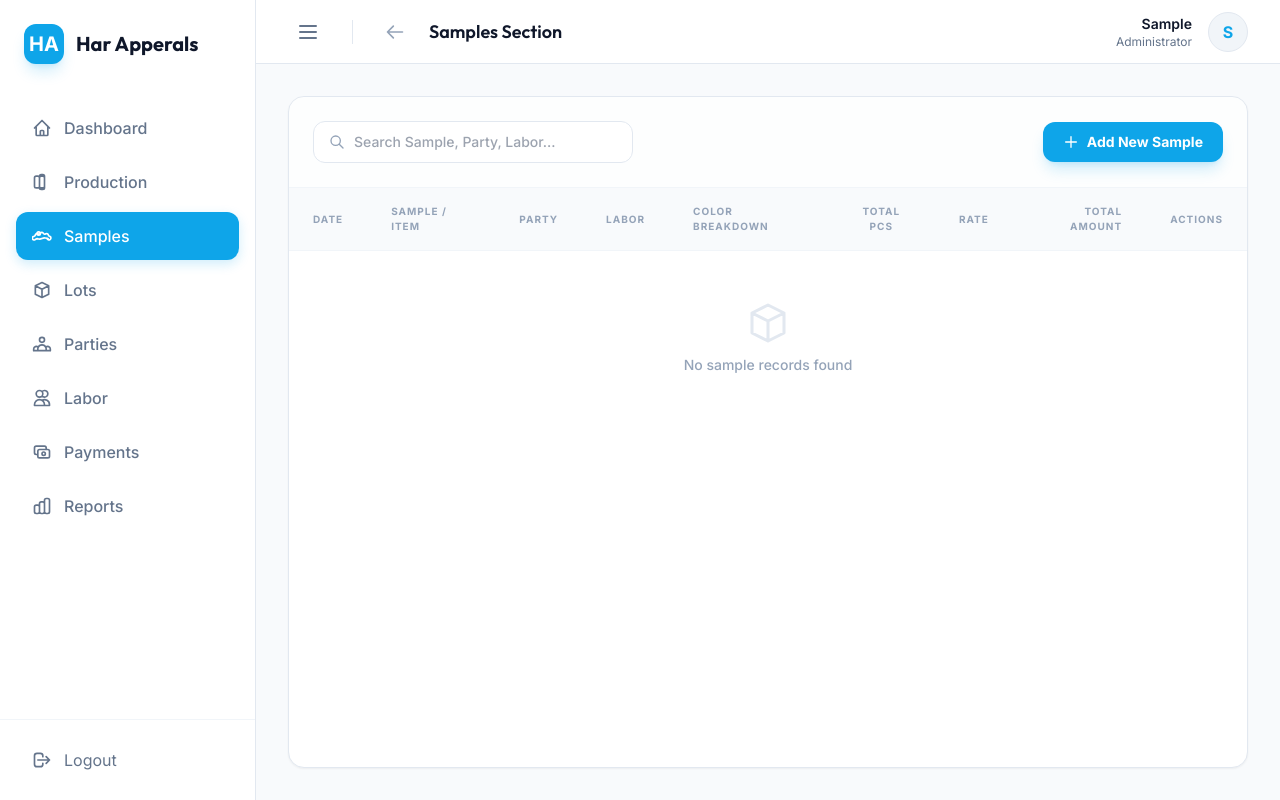
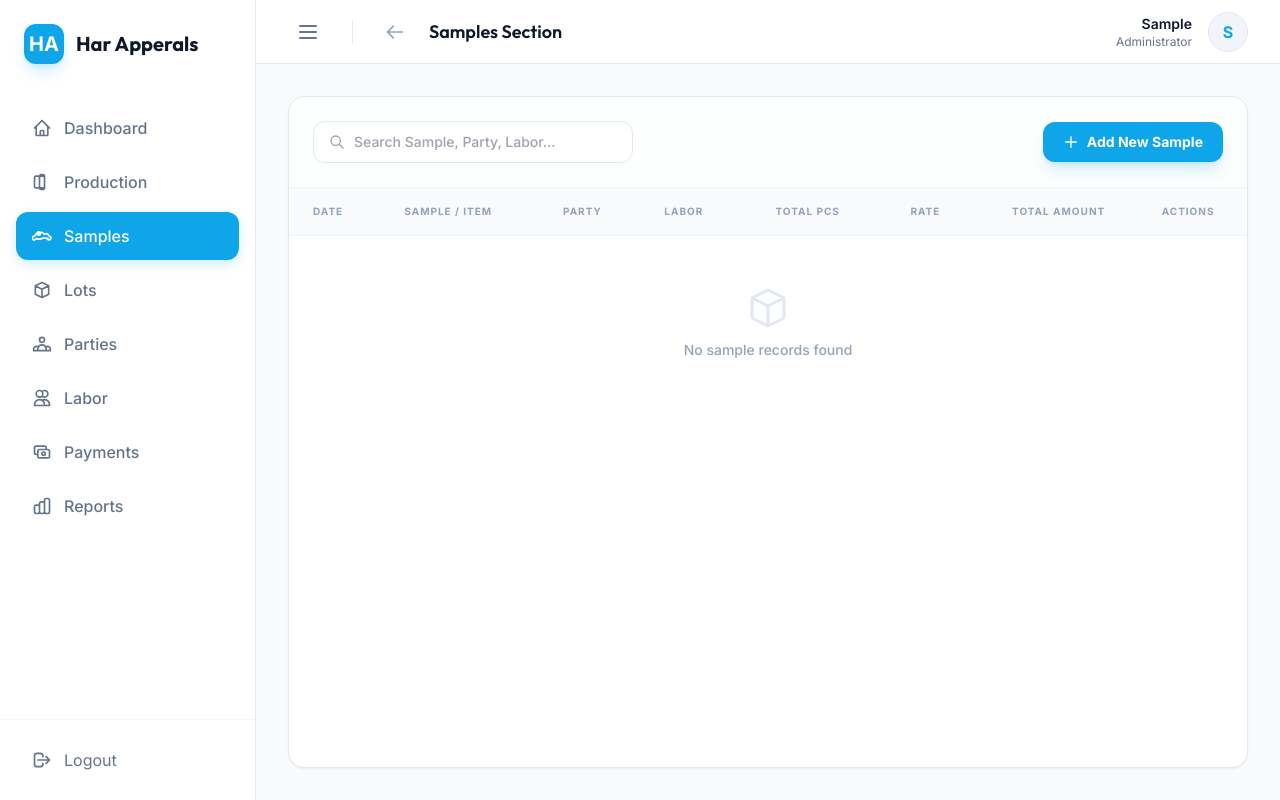
Before and after one commit to vyom027/Har-ERP-Backend, a Django app: page /samples/ in a window 1280 px wide. Run offline with Django 5.2, Linux system fonts and the light colour scheme; the visitor is signed in with stand-in values (Sample User, id 1); data that the repository does not hold is empty.

Commit message:
Fixing Sample Module

```diff
--- a/apps/samples/views.py
+++ b/apps/samples/views.py
@@ -4,21 +4,20 @@ from django.db.models import Q
 from django.contrib.auth.decorators import login_required
 from apps.core.models import Party
 from apps.labor.models import Labor
-from .models import Sample, SampleColor
+from .models import Sample
 from decimal import Decimal
 import json
 
 @login_required
 def sample_list(request):
     search = request.GET.get('search', '')
-    samples = Sample.objects.select_related('party', 'labor').prefetch_related('colors')
+    samples = Sample.objects.select_related('party', 'labor')
 
     if search:
         samples = samples.filter(
             Q(sample_name__icontains=search) |
             Q(party__name__icontains=search) |
-            Q(labor__name__icontains=search) |
-            Q(colors__color_name__icontains=search)
+            Q(labor__name__icontains=search)
         ).distinct()
 
     context = {
@@ -38,17 +37,13 @@ def sample_modal(request):
     labors = Labor.objects.filter(active=True).order_by('name')
 
     existing_sample = None
-    existing_colors_json = "[]"
     if sample_id:
         existing_sample = get_object_or_404(Sample, id=sample_id)
-        colors = [{'name': c.color_name, 'pieces': c.pieces} for c in existing_sample.colors.all()]
-        existing_colors_json = json.dumps(colors)
 
     context = {
         'parties': parties,
         'labors': labors,
         'existing_sample': existing_sample,
-        'existing_colors_json': existing_colors_json,
     }
     return render(request, 'samples/partials/modal_content.html', context)
 
@@ -65,47 +60,32 @@ def save_sample(request):
     work_date = request.POST.get('work_date')
     remarks = request.POST.get('remarks', '')
 
-    # Handle dynamic colors breakdown
-    color_names = request.POST.getlist('color_names[]')
-    color_pieces = request.POST.getlist('color_pieces[]')
+    pieces = request.POST.get('pieces', '0')
+    try:
+        total_pieces = int(pieces)
+    except ValueError:
+        total_pieces = 0
 
     if sample_id:
         sample = get_object_or_404(Sample, id=sample_id)
         sample.party_id = party_id
         sample.labor_id = labor_id
         sample.sample_name = sample_name
+        sample.total_pieces = total_pieces
         sample.rate = rate
         sample.work_date = work_date
         sample.remarks = remarks
         sample.save()
-        # Clean up existing colors for update
-        sample.colors.all().delete()
     else:
         sample = Sample.objects.create(
             party_id=party_id,
             labor_id=labor_id,
             sample_name=sample_name,
+            total_pieces=total_pieces,
             rate=rate,
             work_date=work_date,
             remarks=remarks
         )
-
-    # Add new color rows
-    total_pcs = 0
-    for name, pcs in zip(color_names, color_pieces):
-        if name and pcs:
-            pieces = int(pcs)
-            SampleColor.objects.create(
-                sample=sample,
-                color_name=name,
-                pieces=pieces
-            )
-            total_pcs += pieces
-
-    # Finalize totals
-    sample.total_pieces = total_pcs
-    sample.total_amount = total_pcs * sample.rate
-    sample.save()
 
     return HttpResponse(status=204, headers={'HX-Trigger': 'sampleUpdated'})
 
--- a/templates/base.html
+++ b/templates/base.html
@@ -96,23 +96,6 @@
             };
         };
 
-        window.initSampleForm = function(initialColorsJson, initialRate) {
-            let data = [];
-            try {
-                const decoded = initialColorsJson.replace(/&quot;/g, '"');
-                data = JSON.parse(decoded || '[]');
-            } catch(e) { console.error('Parse error:', e); }
-
-            return {
-                colors: data.length > 0 ? data : [{name: '', pieces: 1}],
-                rate: initialRate || '',
-                addColor() { this.colors.push({name: '', pieces: 1}); },
-                removeColor(index) { if (this.colors.length > 1) this.colors.splice(index, 1); },
-                get totalPcs() {
-                    return this.colors.reduce((sum, c) => sum + (parseInt(c.pieces) || 0), 0);
-                }
-            };
-        };
     </script>
 </head>
 
--- a/templates/samples/partials/sample_table.html
+++ b/templates/samples/partials/sample_table.html
@@ -5,7 +5,7 @@
             <th class="px-6 py-4 text-[10px] font-bold text-slate-400 uppercase tracking-widest">Sample / Item</th>
             <th class="px-6 py-4 text-[10px] font-bold text-slate-400 uppercase tracking-widest">Party</th>
             <th class="px-6 py-4 text-[10px] font-bold text-slate-400 uppercase tracking-widest">Labor</th>
-            <th class="px-6 py-4 text-[10px] font-bold text-slate-400 uppercase tracking-widest">Color Breakdown</th>
+
             <th class="px-6 py-4 text-[10px] font-bold text-slate-400 uppercase tracking-widest text-center">Total Pcs</th>
             <th class="px-6 py-4 text-[10px] font-bold text-slate-400 uppercase tracking-widest text-right">Rate</th>
             <th class="px-6 py-4 text-[10px] font-bold text-slate-400 uppercase tracking-widest text-right">Total Amount</th>
@@ -31,17 +31,7 @@
                     <div class="text-sm font-semibold text-slate-700">{{ sample.labor.name }}</div>
                 </div>
             </td>
-            <td class="px-6 py-4">
-                <div class="flex flex-wrap gap-1 max-w-[200px]">
-                    {% for sc in sample.colors.all %}
-                    <span class="px-2 py-0.5 bg-slate-100 text-slate-600 text-[9px] font-bold rounded border border-slate-200 uppercase">
-                        {{ sc.color_name }}: {{ sc.pieces }}
-                    </span>
-                    {% empty %}
-                    <span class="text-slate-300 text-[10px] italic">No breakdown</span>
-                    {% endfor %}
-                </div>
-            </td>
+
             <td class="px-6 py-4 text-center text-sm font-bold text-slate-900">{{ sample.total_pieces }}</td>
             <td class="px-6 py-4 text-right text-sm font-semibold text-slate-600">₹{{ sample.rate }}</td>
             <td class="px-6 py-4 text-right">
@@ -69,7 +59,7 @@
         </tr>
         {% empty %}
         <tr>
-            <td colspan="9" class="px-6 py-12 text-center text-slate-400">
+            <td colspan="8" class="px-6 py-12 text-center text-slate-400">
                 <div class="flex flex-col items-center gap-2">
                     <svg class="w-12 h-12 text-slate-200" width="48" height="48" fill="none" stroke="currentColor" viewBox="0 0 24 24"><path stroke-linecap="round" stroke-linejoin="round" stroke-width="1.5" d="M20 7l-8-4-8 4m16 0l-8 4m8-4v10l-8 4m0-10L4 7m8 4v10M4 7v10l8 4"></path></svg>
                     <p class="font-medium text-sm">No sample records found</p>
```
Also changed, not shown: apps/samples/models.py (+0 -8 lines), templates/samples/partials/modal_content.html (+6 -41 lines), apps/samples/migrations/0003_delete_samplecolor.py (added).
